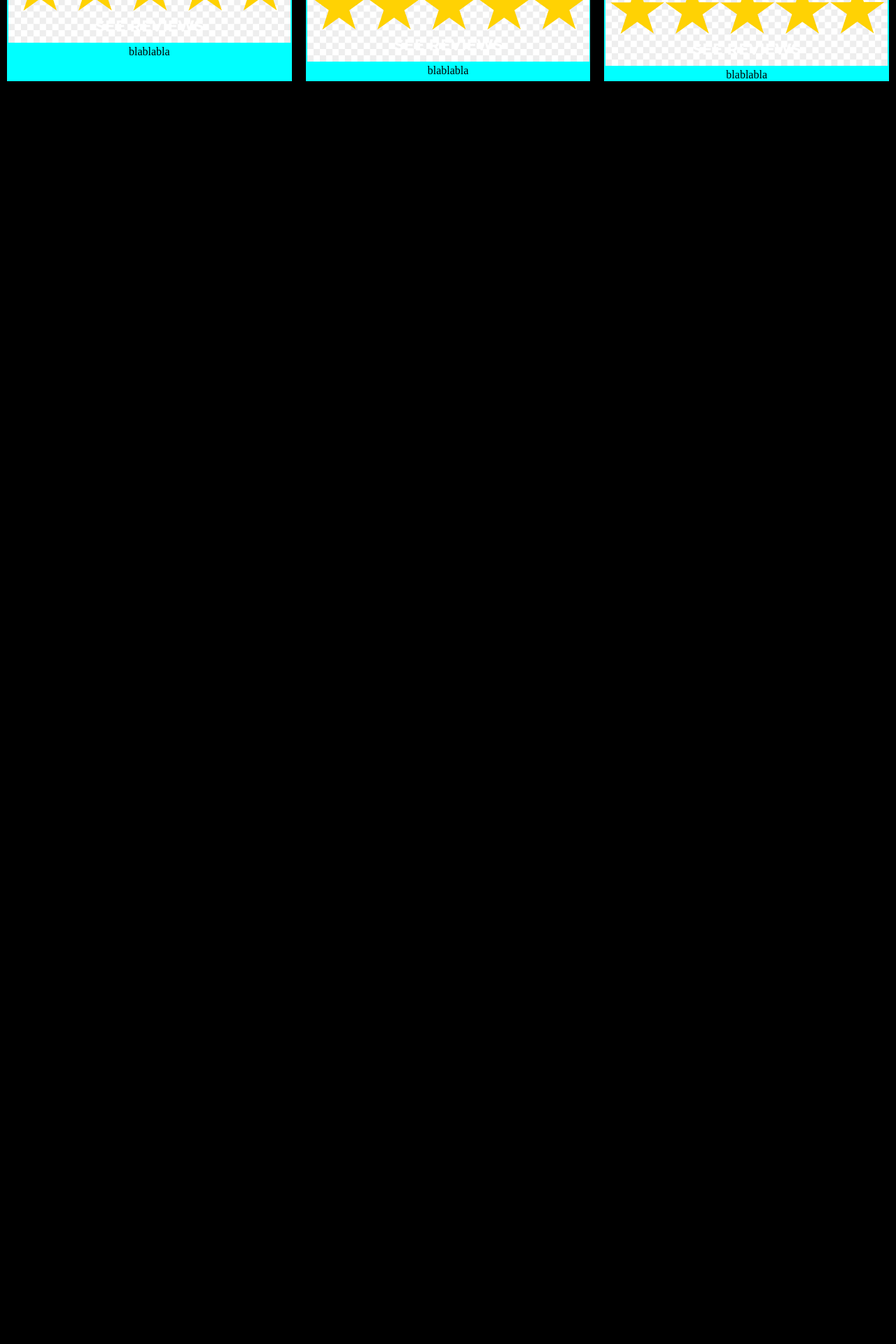
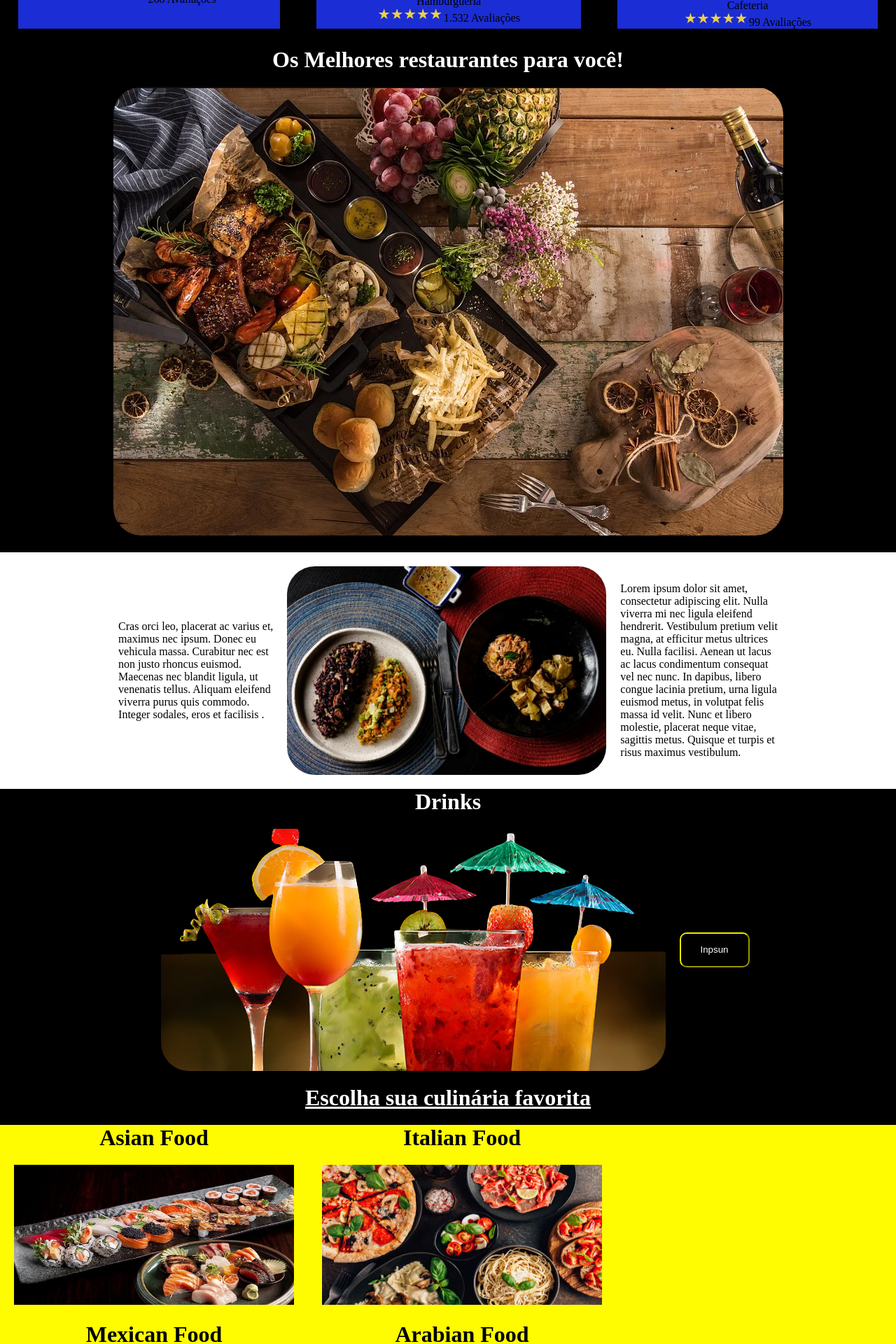
Before and after one commit to Lauracastro27/Projeto-Final_M5, a React (Vite) app in the folder ProjM5/: page / in a window 1280 px wide. Shown: the part 760-2680 px from the top of the page at 70% size. Before the commit the page ends 886 px from the top, so only its background shows below. Built offline with nearby package versions, Linux system fonts and the light colour scheme.

Commit message:
Home com todas as imagens 80% concluido

```diff
--- a/ProjM5/src/components/Home/home.jsx
+++ b/ProjM5/src/components/Home/home.jsx
@@ -6,6 +6,20 @@ import ImgCard3 from "../../assents/img/churros.png"
 import ImgCard4 from "../../assents/img/burguer.png"
 import ImgCard5 from "../../assents/img/cafeteria.png"
 import ImgCard6 from "../../assents/img/5estrelas.png"
+import ImgCard7 from "../../assents/img/comidatop.png"
+import ImgCard8 from "../../assents/img/pratoChique.png"
+import ImgCard9 from "../../assents/img/Drinks.png"
+import ImgCard10 from "../../assents/img/Asian_Food.jpg"
+import ImgCard11 from "../../assents/img/Italian_Food.jpg"
+import ImgCard12 from "../../assents/img/Mexican_Food.jpg"
+import ImgCard13 from "../../assents/img/Arabian_Food.jpg"
+import ImgCard14 from "../../assents/img/Thai_Food.jpg"
+import ImgCard15 from "../../assents/img/Brazilian_Food.jpg"
+import ImgCard16 from "../../assents/img/comida-online-como-pedir.jpg"
+
+
+
+
 
 
 
@@ -21,32 +35,129 @@ export default () => {
                     <button className={style.corButtonCard1}>
                         Loren
                     </button>
-                    <img src={ImgCard2} />
+                    <img class={style.maginImgSalsa} src={ImgCard2} />
                 </div>
             </div>
             <div className={style.centralizaTexto} >
-                    <h1 className={style.corTexto}>
-                        Restaurantes 5 estrelas
-                    </h1>
+                <h1 className={style.corTexto}>
+                    Restaurantes 5 estrelas
+                </h1>
                 <div className={style.BackgroudDiv2}>
                     <card className={style.marginImg}>
-                        <img src={ImgCard3}/>
+                        <img src={ImgCard3} />
                         <h4>Donmie Churros Gourmet</h4>
                         <p>Churros Gourmet</p>
-                        <p><img src={ImgCard6}/> blablabla</p>
+                        <p><img class={style.tamanhoEstrela} src={ImgCard6} />268 Avaliações</p>
                     </card>
                     <card className={style.marginImg}>
-                        <img src={ImgCard4}/>
+                        <img src={ImgCard4} />
                         <h4>Royale Burguer</h4>
                         <p>Hamburgueria</p>
-                        <p><img src={ImgCard6}/> blablabla</p>
+                        <p><img class={style.tamanhoEstrela} src={ImgCard6} />1.532 Avaliações</p>
                     </card>
                     <card className={style.marginImg}>
-                        <img className={style.tamanhoImg}src={ImgCard5}/>
+                        <img className={style.tamanhoImg} src={ImgCard5} />
                         <h4>Sterna Café</h4>
                         <p>Cafeteria</p>
-                        <p><img src={ImgCard6}/> blablabla</p>
+                        <p><img class={style.tamanhoEstrela} src={ImgCard6} />99 Avaliações</p>
                     </card>
+                </div>
+            </div>
+            <div className={style.centralizaTexto} >
+                <h1 className={style.corTexto}>
+                    Os Melhores restaurantes para você!
+                </h1>
+                <div className={style.bgImgTop}>
+                </div>
+                <img src={ImgCard7} className={style.marginImgTop} />
+            </div>
+            <div class={style.bgWhite}>
+                <p>Cras orci leo, placerat ac varius et,<br />
+                    maximus nec ipsum. Donec eu<br />
+                    vehicula massa. Curabitur nec est<br />
+                    non justo rhoncus euismod.<br />
+                    Maecenas nec blandit ligula, ut<br />
+                    venenatis tellus. Aliquam eleifend<br />
+                    viverra purus quis commodo.<br />
+                    Integer sodales, eros et facilisis .</p>
+                <img src={ImgCard8} className={style.marginImgTop} />
+                <p>
+                    Lorem ipsum dolor sit amet, <br />
+                    consectetur adipiscing elit. Nulla<br />
+                    viverra mi nec ligula eleifend<br />
+                    hendrerit. Vestibulum pretium velit<br />
+                    magna, at efficitur metus ultrices<br />
+                    eu. Nulla facilisi. Aenean ut lacus<br />
+                    ac lacus condimentum consequat<br />
+                    vel nec nunc. In dapibus, libero<br />
+                    congue lacinia pretium, urna ligula<br />
+                    euismod metus, in volutpat felis<br />
+                    massa id velit. Nunc et libero<br />
+                    molestie, placerat neque vitae,<br />
+                    sagittis metus. Quisque et turpis et<br />
+                    risus maximus vestibulum.
+                </p>
+            </div>
+            <div className={style.centralizaTexto}>
+                <h1 className={style.corTexto}>
+                    Drinks
+                </h1>
+                <div className={style.flexRow}>
+                    <img src={ImgCard9} className={style.marginImgTop} />
+                    <button class={style.corButtonCard1}>
+                        Inpsun
+                    </button>
+                </div>
+            </div>
+            <div className={style.centralizaTexto}>
+                <h1 className={style.tituloSublinhado}>
+                    Escolha sua culinária favorita
+                </h1>
+                <div className={style.cardEscolha}>
+                    <div>
+                        <h1>
+                            Asian Food
+                        </h1>
+                        <img src={ImgCard10} className={style.tamanhoPadraoImg}/>
+                    </div>
+                    <div>
+                        <h1>
+                            Italian Food
+                        </h1>
+                        <img src={ImgCard11} className={style.tamanhoPadraoImg}/>
+                    </div>
+                    <div>
+                        <h1>
+                            Mexican Food
+                        </h1>
+                        <img src={ImgCard12} className={style.tamanhoPadraoImg}/>
+                    </div>
+                    <div>
+                        <h1>
+                            Arabian Food
+                        </h1>
+                        <img src={ImgCard13} className={style.tamanhoPadraoImg}/>
+                    </div>
+                    <div>
+                        <h1>
+                            Thai food
+                        </h1>
+                        <img src={ImgCard14} className={style.tamanhoPadraoImg}/>
+                    </div>
+                    <div>
+                        <h1>
+                            Brazilian Food
+                        </h1>
+                        <img src={ImgCard15} className={style.tamanhoPadraoImg}/>
+                    </div>
+                    <div className={style.centralizaTexto}>
+                        <h1>
+                        e muitas outras...
+                        </h1>
+                    </div>
+                </div>
+                <div>
+                <img src={ImgCard16} className={style.tamanhoPadraoImg}/>
                 </div>
             </div>
         </body>
--- a/ProjM5/src/components/Home/home.module.css
+++ b/ProjM5/src/components/Home/home.module.css
@@ -1,9 +1,15 @@
 body{
     background-color: black;
 }
+.maginImgSalsa{
+    margin: 10px;
+    width: 200px;
+    height: 200px;
+}
+
 .marginImg{
-    margin: 10px;
-    background-color: aqua;
+    margin: 26px;
+    background-color: rgb(27, 45, 213);;
 }
 
 .backgroundCard1 {
@@ -18,7 +24,7 @@ body{
 }
 
 .corTextoAzul {
-    color: rgb(85, 99, 231);
+    color: rgb(27, 45, 213);
 }
 
 .centralizaTexto{
@@ -32,6 +38,12 @@ text-align: center;
 .corButtonCard1 {
     background-color: #0000 !important;
     border-color: rgb(237, 233, 5);
+    color: white;
+    justify-content: center;
+    align-items: center;
+    border-radius: 10px;
+    width: 100px;
+    height: 50px;
 }
 
 .BackgroudDiv2{
@@ -43,3 +55,53 @@ text-align: center;
     width: 290px;
     height: 200px;
 }
+
+.marginImgTop{
+    margin: 20px;
+    border-radius: 40px;
+}
+
+.bgImgTop{
+    background-image: url("../../assents/img/background.png");
+}
+
+.tamanhoEstrela{
+width: 25%;
+height: 25%;
+margin: 0;
+flex-direction: row;
+}
+
+.bgWhite{
+    background-color: white;
+    display: flex;
+    flex-direction: row;
+    justify-content: center;
+    align-items: center;
+}
+
+.flexRow{
+    display: flex;
+    flex-direction: row;
+    justify-content: center;
+    align-items: center;
+}
+
+.tituloSublinhado{
+    text-decoration: underline;
+    color: white;
+}
+
+.cardEscolha{
+background-color: rgb(255, 251, 1);
+display: flex;
+flex-wrap: wrap;
+color: black;
+margin-top: 20px;
+}
+
+.tamanhoPadraoImg{
+    width: 400px;
+    height: 200px;
+    margin: 20px;
+}
```
Also changed, not shown: ProjM5/src/assents/img/5estrelas.png, ProjM5/src/assents/img/pratoChique.png (added).
